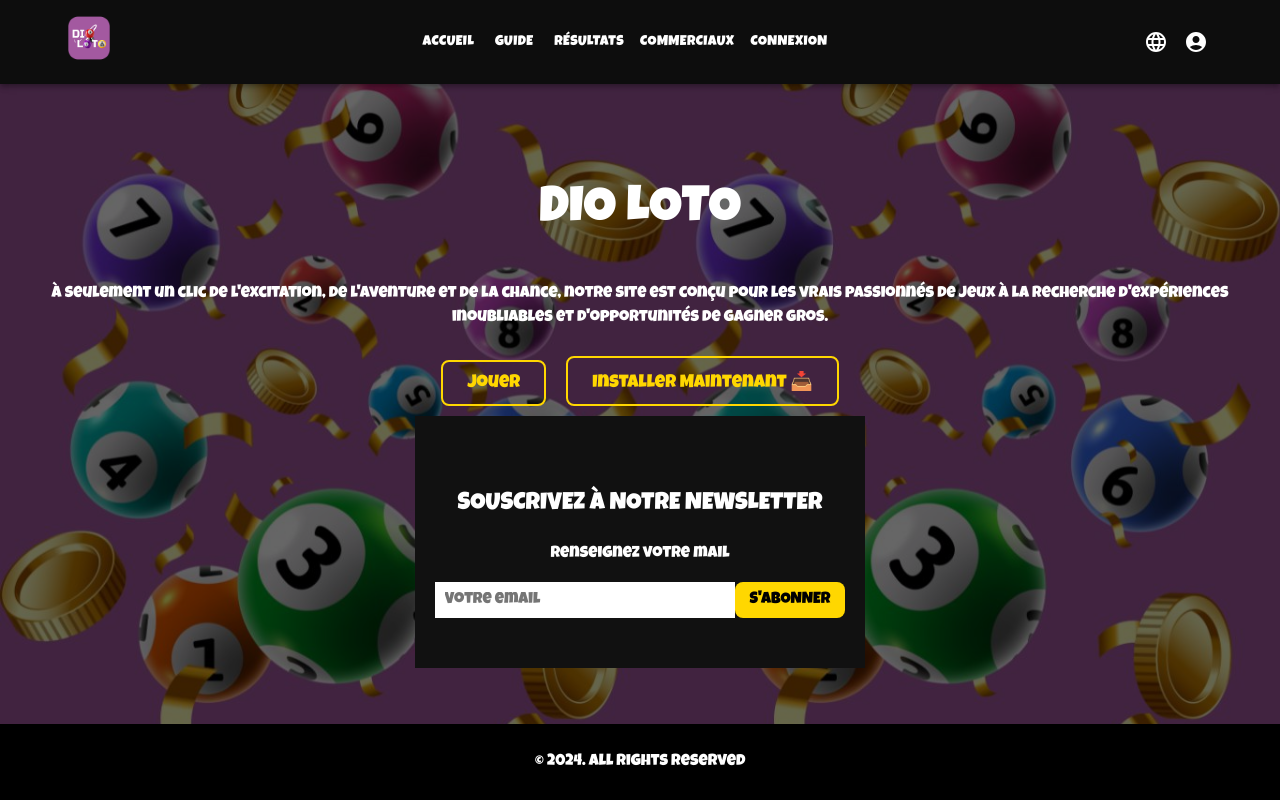
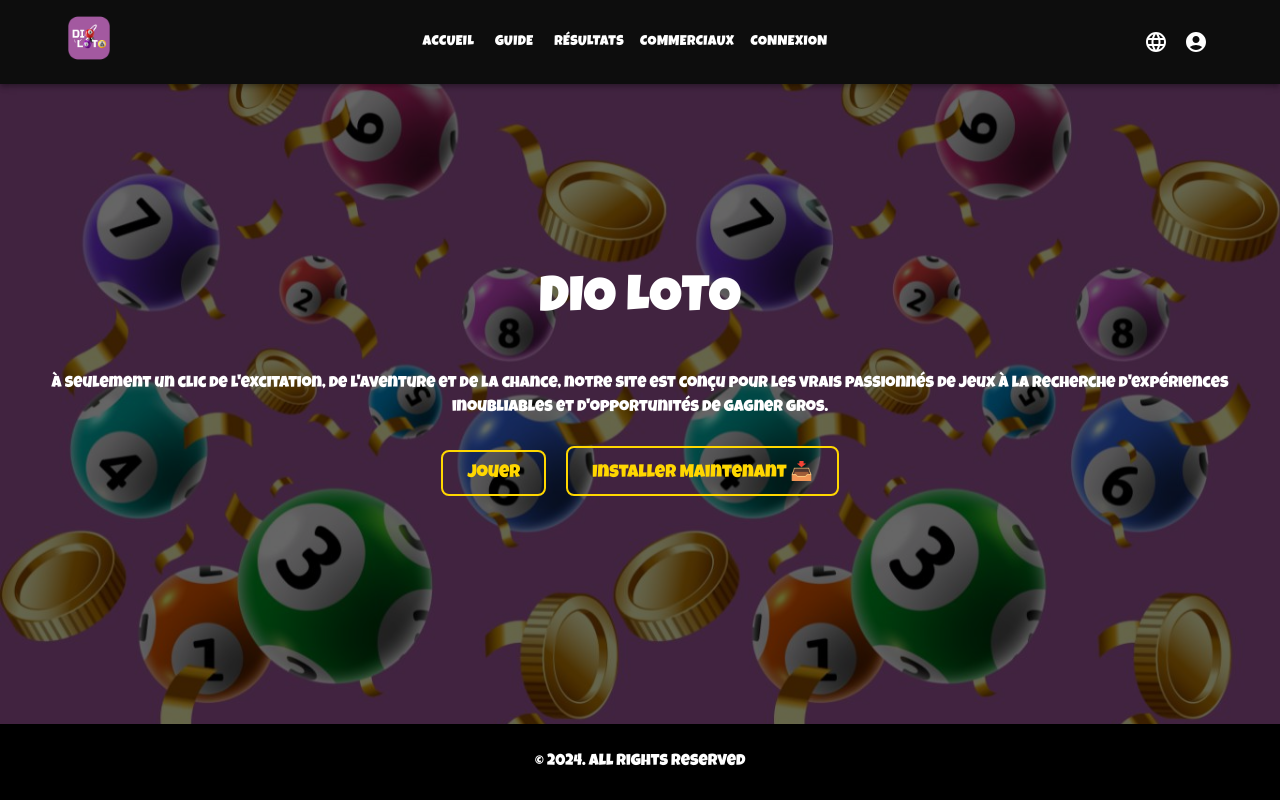
Before and after one commit to hdlcp/DIO_LOTO, a React (Vite) app: page / in a window 1280 px wide. Built offline with nearby package versions, Linux system fonts and the light colour scheme.

Commit message:
encore login

```diff
--- a/src/pages/Home.tsx
+++ b/src/pages/Home.tsx
@@ -20,16 +20,19 @@
           </div>
         </div>
       </section>
+<br></br>
+<br></br>
+<br></br>
 
-      {/* SECTION NEWSLETTER */}
-      <section className="newsletter">
+      {/* SECTION NEWSLETTER
+    /  <section className="newsletter">
         <h2>SOUSCRIVEZ À NOTRE NEWSLETTER</h2>
         <p>Renseignez votre mail</p>
         <div className="newsletter-form">
           <input type="email" placeholder="Votre email" />
           <button className="subscribe-btn">S'ABONNER</button>
         </div>
-      </section>
+      </section> */}
     </div>
   );
 };
```
